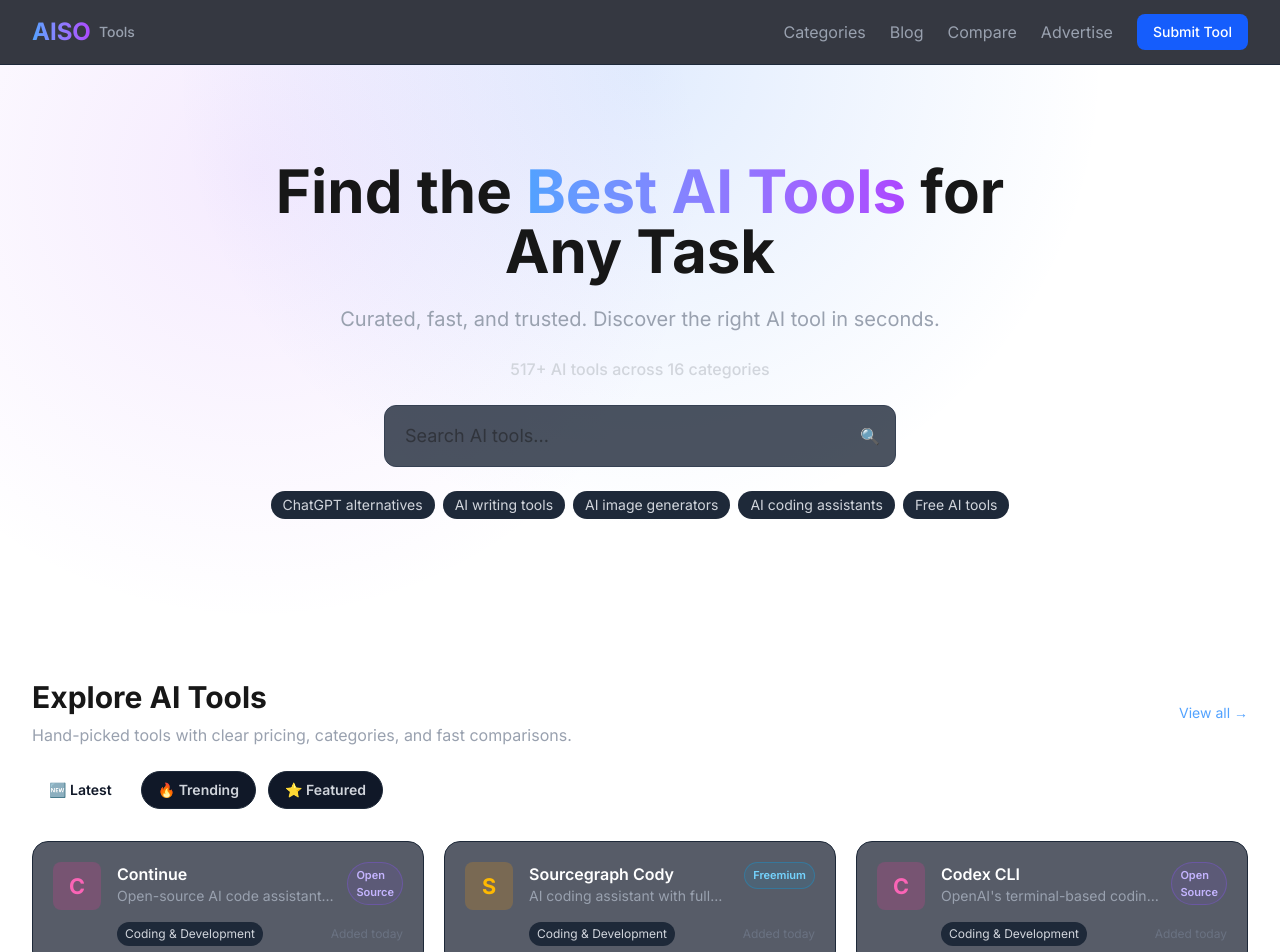
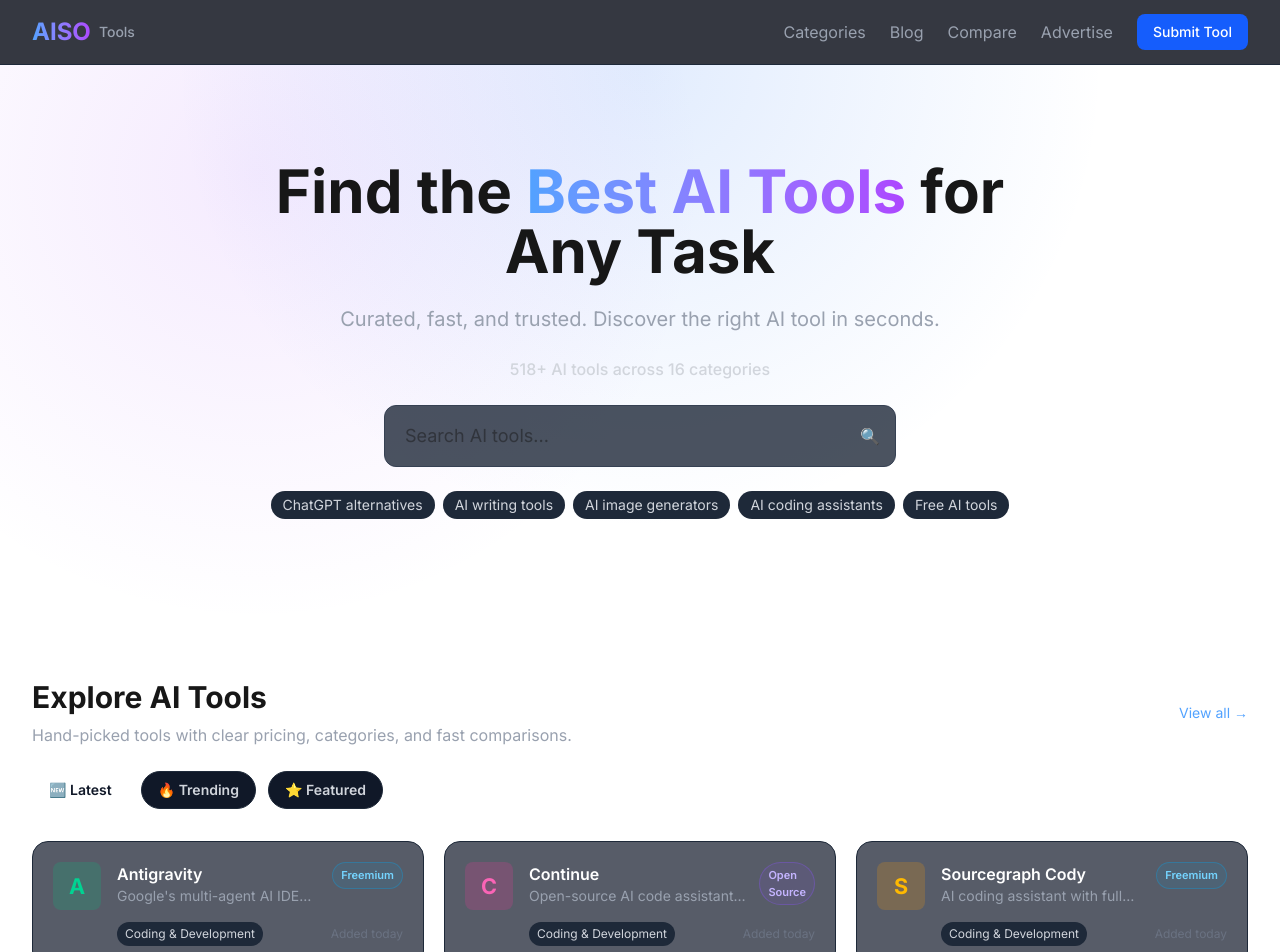
Before and after one commit to shibley/aisotools, a Next.js app: page / in a window 1280 px wide. Shown: the top 952 px of the page. Built offline with nearby package versions, Linux system fonts and the light colour scheme.

Commit message:
Add Antigravity alternatives page (Google's multi-agent AI IDE)

```diff
--- a/src/data/tools-batch5.ts
+++ b/src/data/tools-batch5.ts
@@ -1447,4 +1447,32 @@ export const toolsBatch5: Tool[] = [
     alternatives: ["jasper", "copy-ai", "writesonic"],
     addedDate: "2026-02-23",
   },
+
+  // Antigravity (Google's multi-agent AI IDE)
+  {
+    name: "Antigravity",
+    slug: "antigravity",
+    description:
+      "Google's multi-agent AI development platform powered by Gemini 3 Pro. Antigravity coordinates multiple specialized agents (Manager, Writer, Critic, Tester) to handle complex coding tasks with built-in browser testing, workflow automation, and human-in-the-loop verification through Artifacts.",
+    shortDescription: "Google's multi-agent AI IDE with in-browser testing",
+    url: "https://antigravity.google.com",
+    category: "coding",
+    subcategory: "Code Generation",
+    tags: ["coding", "ai ide", "multi-agent", "google", "gemini", "web development"],
+    pricing: "freemium",
+    pricingDetails:
+      "Free tier with rate limits. Pro $20/mo, Ultra $249.99/mo. Pay-as-you-go $25 for 2,500 AI credits",
+    featured: false,
+    sponsored: false,
+    features: [
+      "Multi-agent coordination (Manager View)",
+      "In-browser testing environment",
+      "Workflows and automation rules",
+      "Artifacts for code review",
+      "Supports Gemini 3.1 Pro, Claude models, GPT-OSS",
+      "Web-based IDE interface",
+    ],
+    alternatives: ["cursor", "windsurf", "claude-code", "codex-openai", "bolt-new", "lovable"],
+    addedDate: "2026-04-01",
+  },
 ];
```
